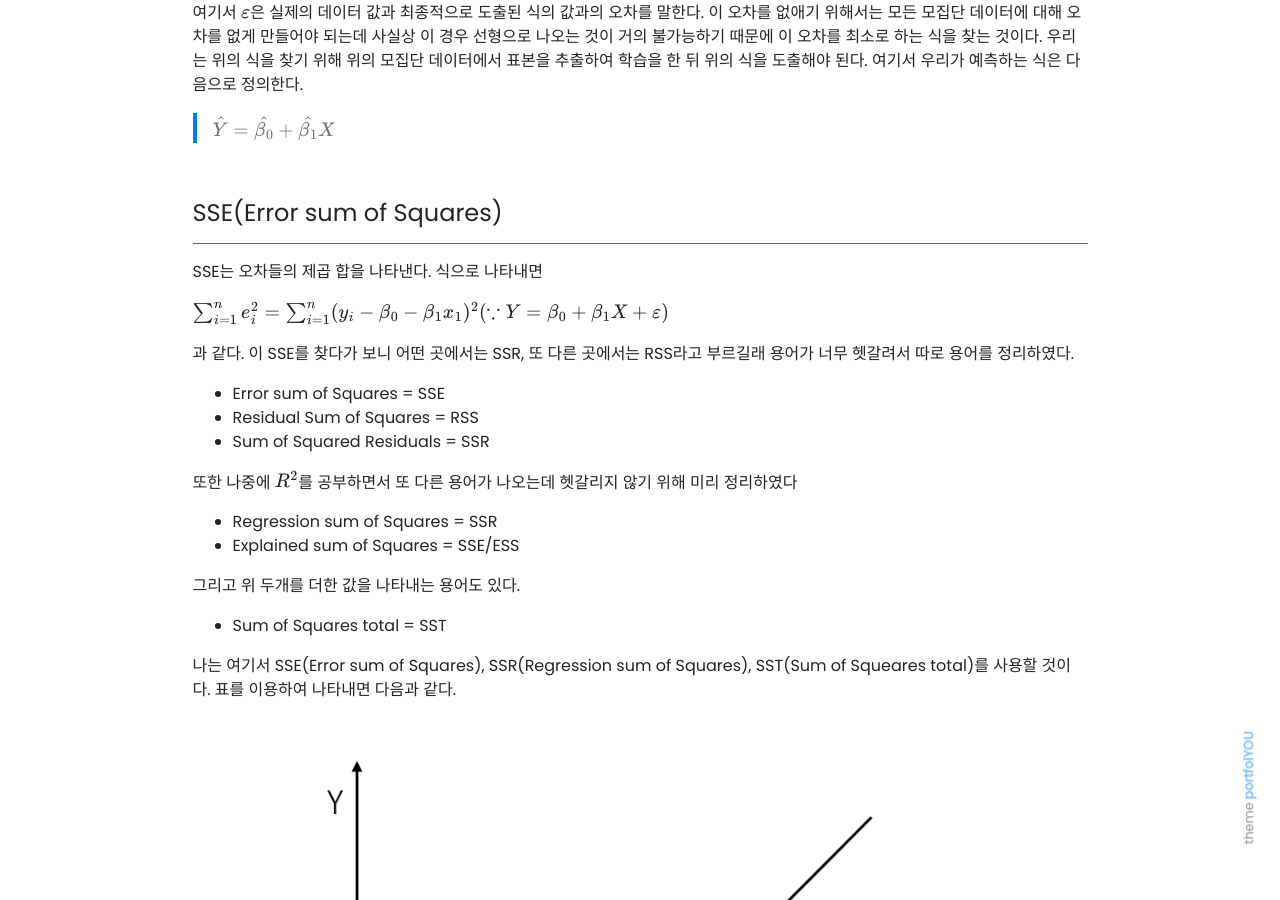
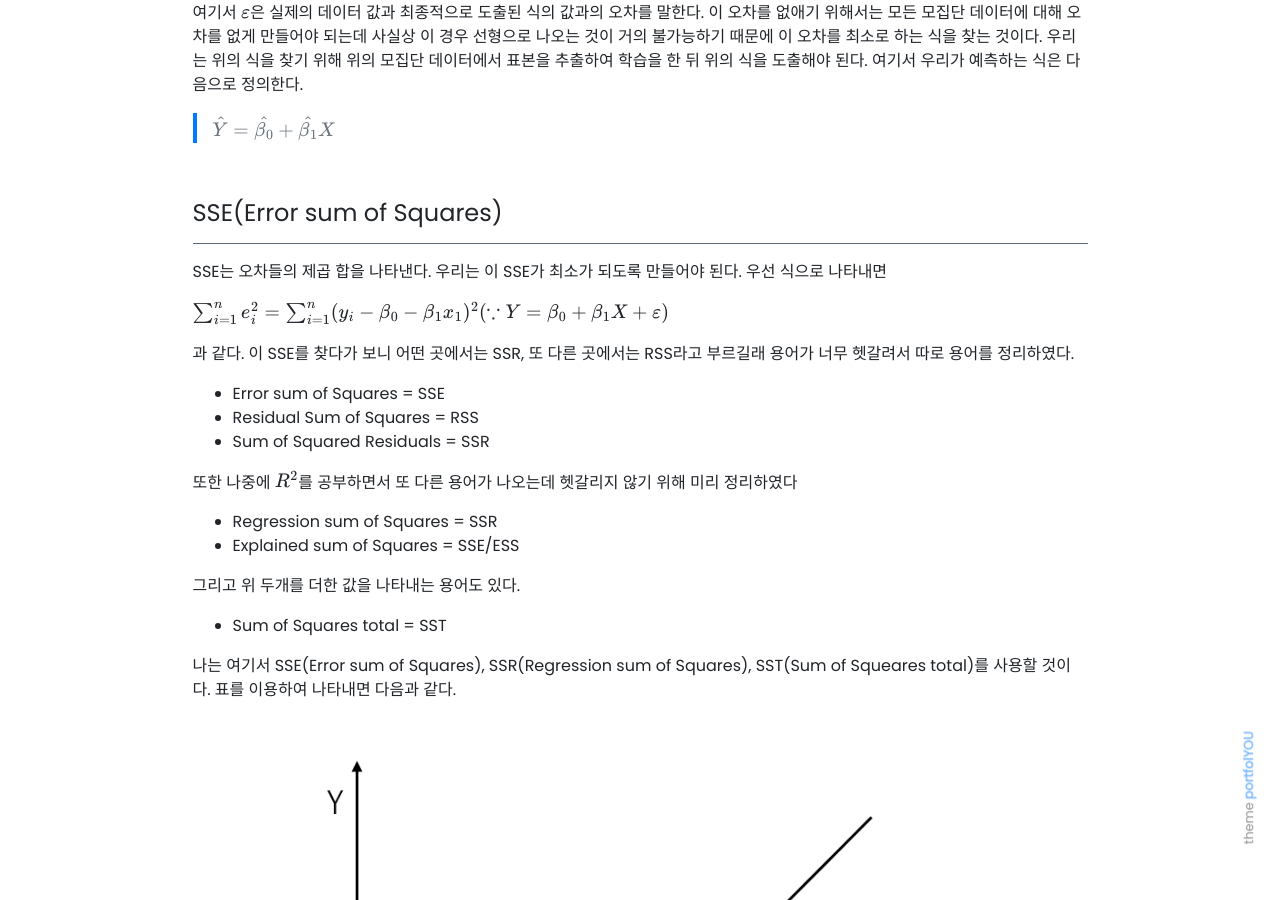
Before and after one commit to jongeunShin95/jongeunshin95.github.io, a Jekyll site: the page built from _posts/2020-07-21-simple-linear-regression.md, in a window 1280 px wide and 900 px high, scrolled down 1451 px. Built offline with Jekyll 4.4.1, drawn with Linux system fonts in a browser that asks for light colours; nearby versions of some CDN libraries; our own code applies the rules of GitHub Pages for plain Markdown files; formulas are drawn with MathJax 3; comment, search, counter and statistics services are not loaded.

Commit message:
Update Simple Linear Regression - SSE 수정

```diff
--- a/_posts/2020-07-21-simple-linear-regression.md
+++ b/_posts/2020-07-21-simple-linear-regression.md
@@ -43,7 +43,7 @@ use_math: true
 
 ---
 
-SSE는 오차들의 제곱 합을 나타낸다. 식으로 나타내면
+SSE는 오차들의 제곱 합을 나타낸다. 우리는 이 SSE가 최소가 되도록 만들어야 된다. 우선 식으로 나타내면
 
 $ \sum_{i=1}^n e^2_i = \sum\_{i=1}^n (y_i - \beta_0 - \beta_1x_1)^2  (\because Y = \beta_0 + \beta_1X + \varepsilon) $
 
```
